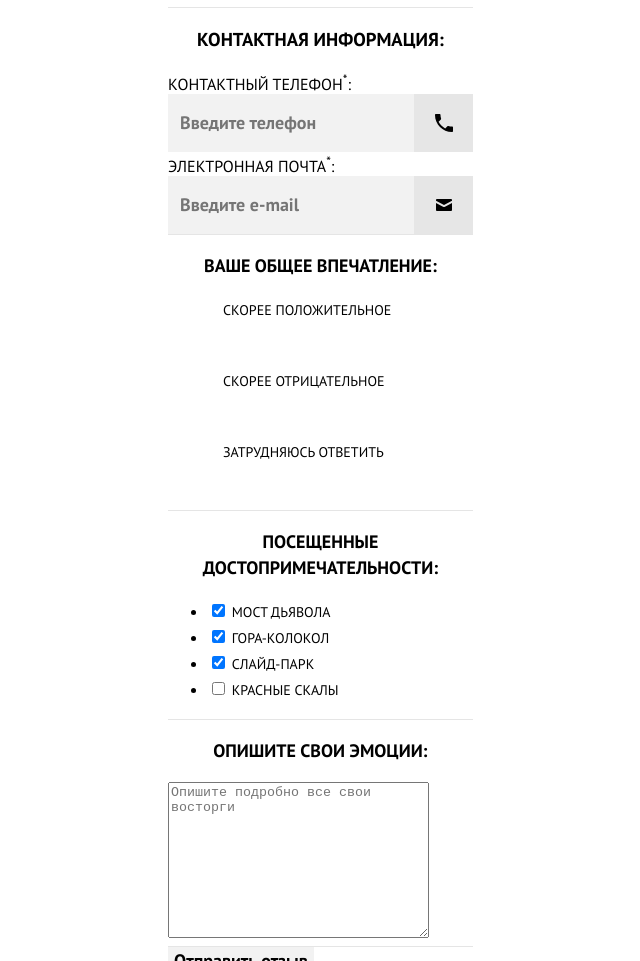
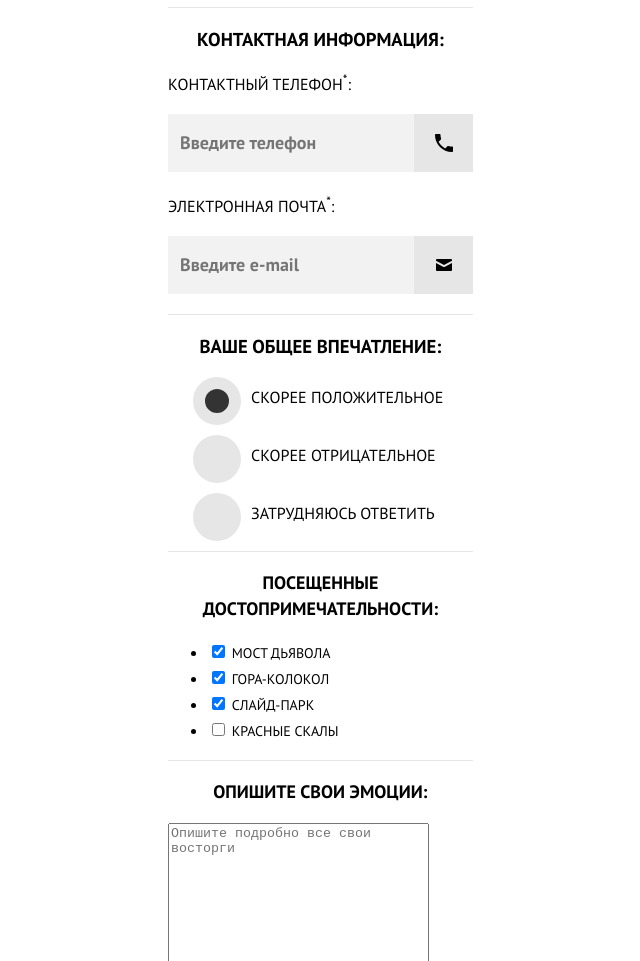
Before and after one commit to Unshady91/165855-sedona-22, a website: page source/form.html in a window 1280 px wide. Shown: the part 1047-2008 px from the top of the page, without its empty margins (345-985 px from the left). Drawn offline with nearby package versions, Linux system fonts and the light colour scheme; files that its build step writes are made by us from their sources.

Commit message:
Стилизует __contact-info, __radio-buttons и создает файл __check.less

```diff
--- a/source/form.html
+++ b/source/form.html
@@ -100,27 +100,34 @@
               </div>
             </div>
           </div>
-          <div class="fieldset__radio-buttons fieldset__radio-buttons--wrapper fieldset__radio-buttons--rows">
-            <h3 class="title fieldset__title fieldset__title--size">
+          <div
+            class="radio-buttons fieldset__radio-buttons fieldset__radio-buttons--wrapper fieldset__radio-buttons--rows">
+            <h3 class="title radio-buttons__title radio-buttons__title--size">
               Ваше общее впечатление:
             </h3>
-            <div class="fieldset__radio-buttons--label-wrapper">
-              <label class="label fieldset__label fieldset__label--text-size">
-                <input class="input fieldset__input fieldset__input--radio" type="radio" name="radio" checked>
-                <span class="box fieldset__box fieldset__box--radio fieldset__box--radio-on"></span>
-                Скорее положительное
-              </label>
-              <label class="label fieldset__label fieldset__label--text-size">
-                <input class="input fieldset__input fieldset__input--radio" type="radio" name="radio">
-                <span class="box fieldset__box fieldset__box--radio fieldset__box--radio-on"></span>
-                Скорее отрицательное
-              </label>
-              <label class="label fieldset__label fieldset__label--text-size">
-                <input class="input fieldset__input fieldset__input--radio" type="radio" name="radio">
-                <span class="box fieldset__box fieldset__box--radio fieldset__box--radio-on"></span>
-                Затрудняюсь ответить
-              </label>
-            </div>
+            <ul class="list radio-buttons__list">
+              <li class="item radio-buttons__item">
+                <label class="label radio-buttons__label radio-buttons__label--text-size" for="radio-button1">Скорее положительное
+                </label>
+                <input class="input radio-buttons__input radio-buttons__input--radio" type="radio" name="radio" id="radio-button1" checked>
+                <span class="span radio-buttons__span radio-buttons__span--radio-on"></span>
+              </li>
+              <li class="item radio-buttons__item">
+                <label class="label radio-buttons__label radio-buttons__label--text-size" for="radio-button2">
+                  Скорее отрицательное
+                </label>
+                <input class="input radio-buttons__input radio-buttons__input--radio" type="radio" name="radio" id="radio-button2">
+                <span class="span radio-buttons__span radio-buttons__span--radio-on"></span>
+              </li>
+              <li class="item radio-buttons__item">
+                <label class="label radio-buttons__label radio-buttons__label--text-size" for="radio-button3">
+                  Затрудняюсь ответить
+                </label>
+                <input class="input radio-buttons__input radio-buttons__input--radio" type="radio" name="radio" id="radio-button3">
+                <span class="span radio-buttons__span radio-buttons__span--radio-on">
+                </span>
+              </li>
+            </ul>
           </div>
           <div class="fieldset__check fieldset__check--wrapper fieldset__check--rows">
             <h3 class="title fieldset__title fieldset__title--size">
--- /dev/null
+++ b/source/less/blocks/fieldset__check.less
@@ -0,0 +1,5 @@
+.fieldset__check {
+
+  .clear-list();
+
+}
--- a/source/less/blocks/fieldset__contact-info.less
+++ b/source/less/blocks/fieldset__contact-info.less
@@ -1,10 +1,6 @@
 .contact-info__input {
 
   .fieldset__input();
-}
-
-.contact-info__block .label {
-  padding-bottom: 20px;
 }
 
 .contact-info__input--size {
@@ -14,6 +10,8 @@
 
 .contact-info__input-span--wrapper {
   display: flex;
+  margin-bottom: 20px;
+  margin-top: 20px;
 }
 
 .contact-info__icon-block {
@@ -22,6 +20,7 @@
   background-repeat: no-repeat;
   background-position: center;
   z-index: 100;
+
   &--icon-phone {
     background-image: url("/img/icons/input_phone.svg");
   }
--- a/source/less/blocks/fieldset__radio-buttons.less
+++ b/source/less/blocks/fieldset__radio-buttons.less
@@ -1,46 +1,46 @@
-
-
-.fieldset__radio-buttons--label-wrapper {
+.radio-buttons__list {
   display: flex;
   flex-direction: column;
 
   .clear-list();
 
-  .label {
+  .item {
+    display: flex;
     position: relative;
-    margin-left: 55px;
-    margin-bottom: 45px;
+    margin-left: 25px;
+    margin-bottom: 10px;
   }
 
-  .fieldset__input {
+  .radio-buttons__input {
 
     .visually-hidden();
   }
+
+  .label {
+    padding-top: 10px;
+    order: 3;
+  }
+
+  .span {
+    margin-right: 10px;
+  }
 }
+/* Не зачекан */
+.radio-buttons__input {
 
-// .fieldset__box {
-//   &--radio {
-//     &::before {
-//       position: absolute;
-//       display: block;
-//       content: "";
-//       background-color: @basic-milk-sand;
-//       z-index: 100;
-//       top: -10px;
-//       left: -55px;
-//     }
-//       &::before {
-//       width: 48px;
-//       height: 48px;
-//       border-radius: 50%;
-//     }
-//   }
-//
-//   &--radio-on {
-//     background-color: @basic-black;
-//
-//     &::before {
-//       border: 5px solid @basic-milk-sand;
-//     }
-//   }
-// }
+  & + .radio-buttons__span {
+    width: 48px;
+    height: 48px;
+    border-radius: 50%;
+    background-color: @basic-milk-sand;
+    box-sizing: border-box;
+  }
+}
+/* Зачекан */
+.radio-buttons__input:checked {
+
+  & + .radio-buttons__span--radio-on {
+    background-color: @basic-black-light;
+    border: 12px solid @basic-milk-sand;
+  }
+}
--- a/source/less/style.less
+++ b/source/less/style.less
@@ -31,3 +31,4 @@
 @import "blocks/fieldset__intro.less";
 @import "blocks/fieldset__contact-info.less";
 @import "blocks/fieldset__radio-buttons.less";
+@import "blocks/fieldset__check.less";
```
